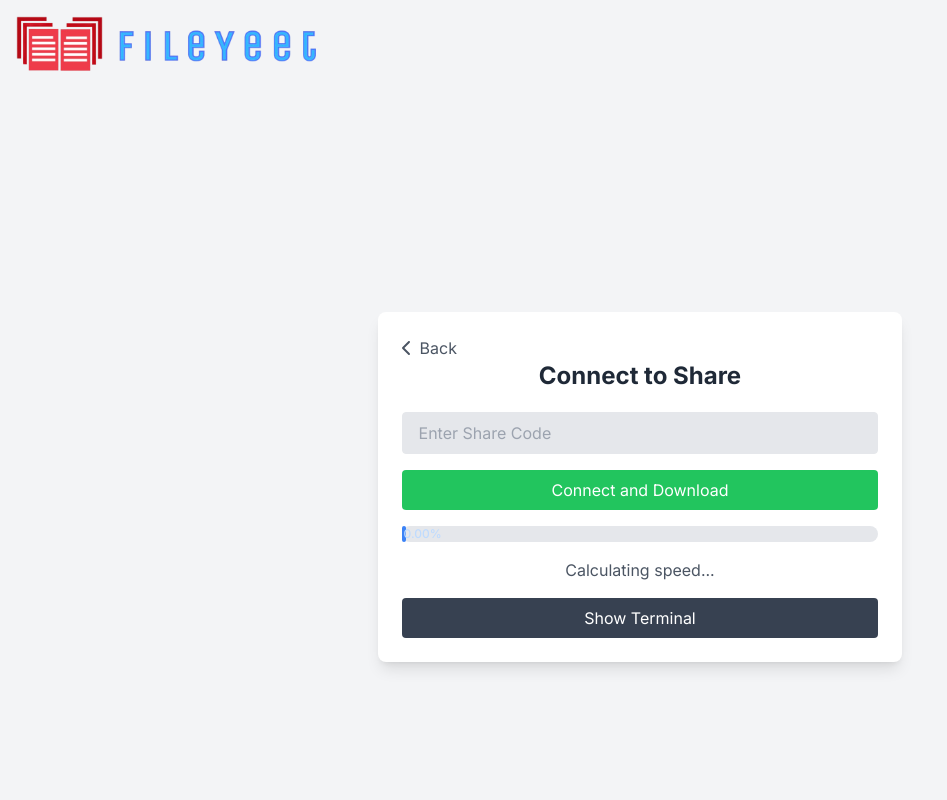
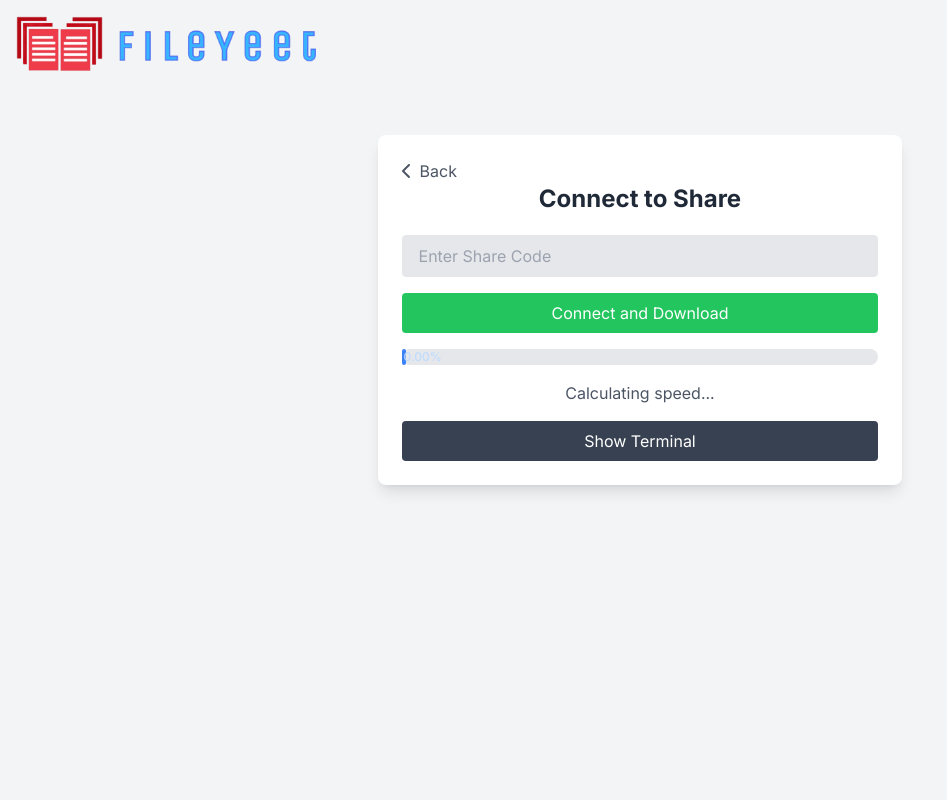
Before and after one commit to the1andonlymanojos/fileyeet, a Next.js app: page /recieve in a window 1280 px wide. Shown: the top 800 px of the page, without its empty margins (0-947 px from the left). Built offline with nearby package versions, Linux system fonts and the light colour scheme.

Commit message:
added logs

```diff
--- a/src/app/recieve/RecieveComponent.tsx
+++ b/src/app/recieve/RecieveComponent.tsx
@@ -316,8 +316,8 @@ export default function AnswerComponent() {
 
   const [show_scanner, setShowScanner] = useState(true);
   return (
-    <div className="flex h-screen items-center justify-center bg-gray-100 dark:bg-gray-900">
-      <div className="bg-white dark:bg-gray-800 p-6 rounded-lg shadow-lg text-center">
+    <div className="flex h-screen  justify-center bg-gray-100 dark:bg-gray-900">
+      <div className="bg-white h-fit  mt-12 dark:bg-gray-800 p-6 rounded-lg shadow-lg text-center">
         <button
           onClick={handleBackClick}
           className=" top-4 left-4 text-gray-600 dark:text-gray-300 hover:text-gray-800 dark:hover:text-gray-100 flex items-center space-x-2"
--- a/src/app/share/page_everythingworksexceptfile.tsx
+++ b/src/app/share/page_everythingworksexceptfile.tsx
@@ -414,8 +414,8 @@ export default function ShareBox() {
   // @ts-ignore
   // @ts-ignore
   return (
-    <div className="flex h-svh items-center justify-center bg-gray-100 dark:bg-gray-900">
-      <div className="bg-white dark:bg-gray-800 m-6 p-6 rounded-lg shadow-lg relative pt-12  text-center">
+    <div className="flex  min-h-svh  justify-center bg-gray-100 dark:bg-gray-900">
+      <div className="bg-white h-fit mt-12 dark:bg-gray-800 m-6 p-6 rounded-lg shadow-lg relative pt-12  text-center">
         <button
           onClick={handleBackClick}
           className="absolute top-4 left-4 text-gray-600 dark:text-gray-300 hover:text-gray-800 dark:hover:text-gray-100 flex items-center space-x-2"
```
